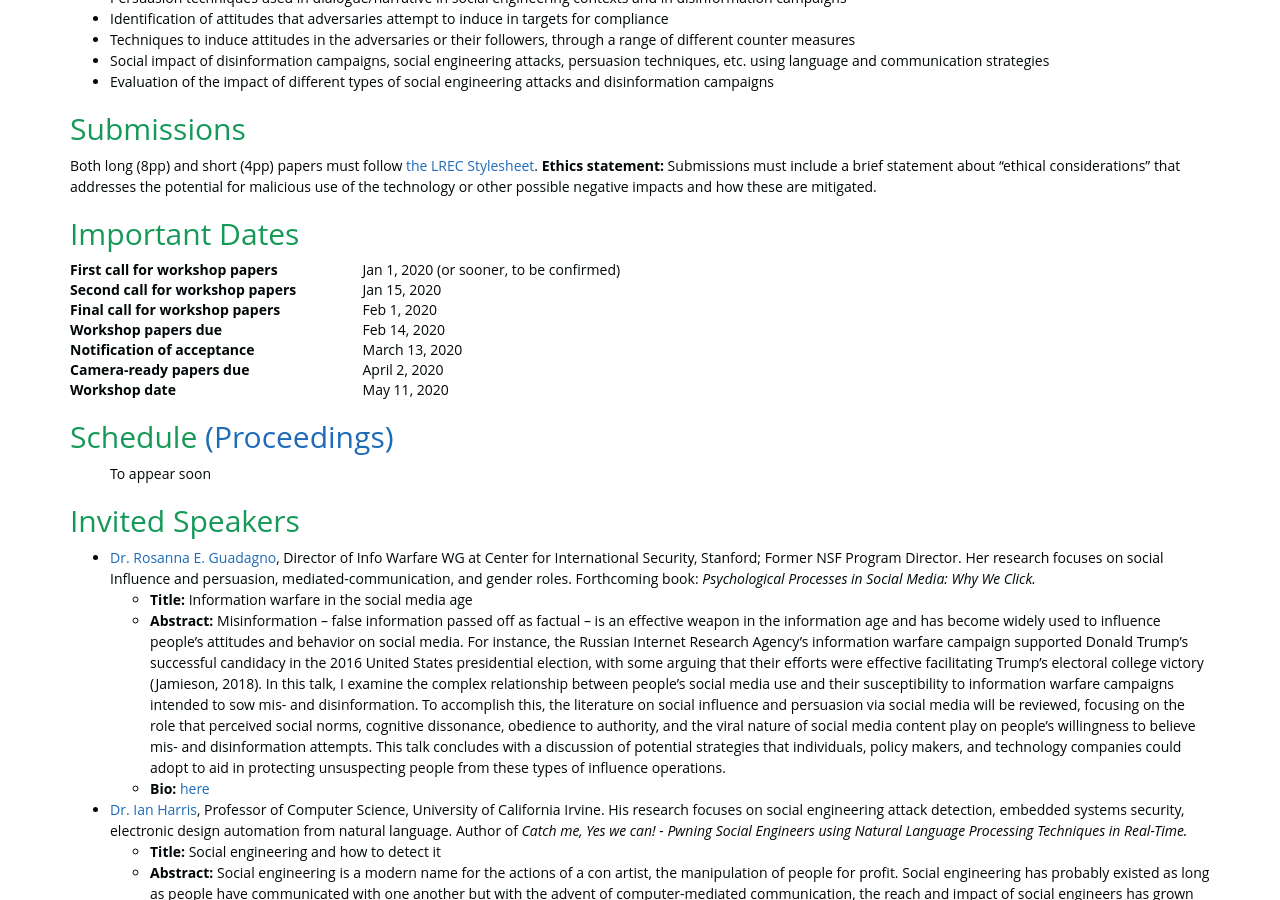
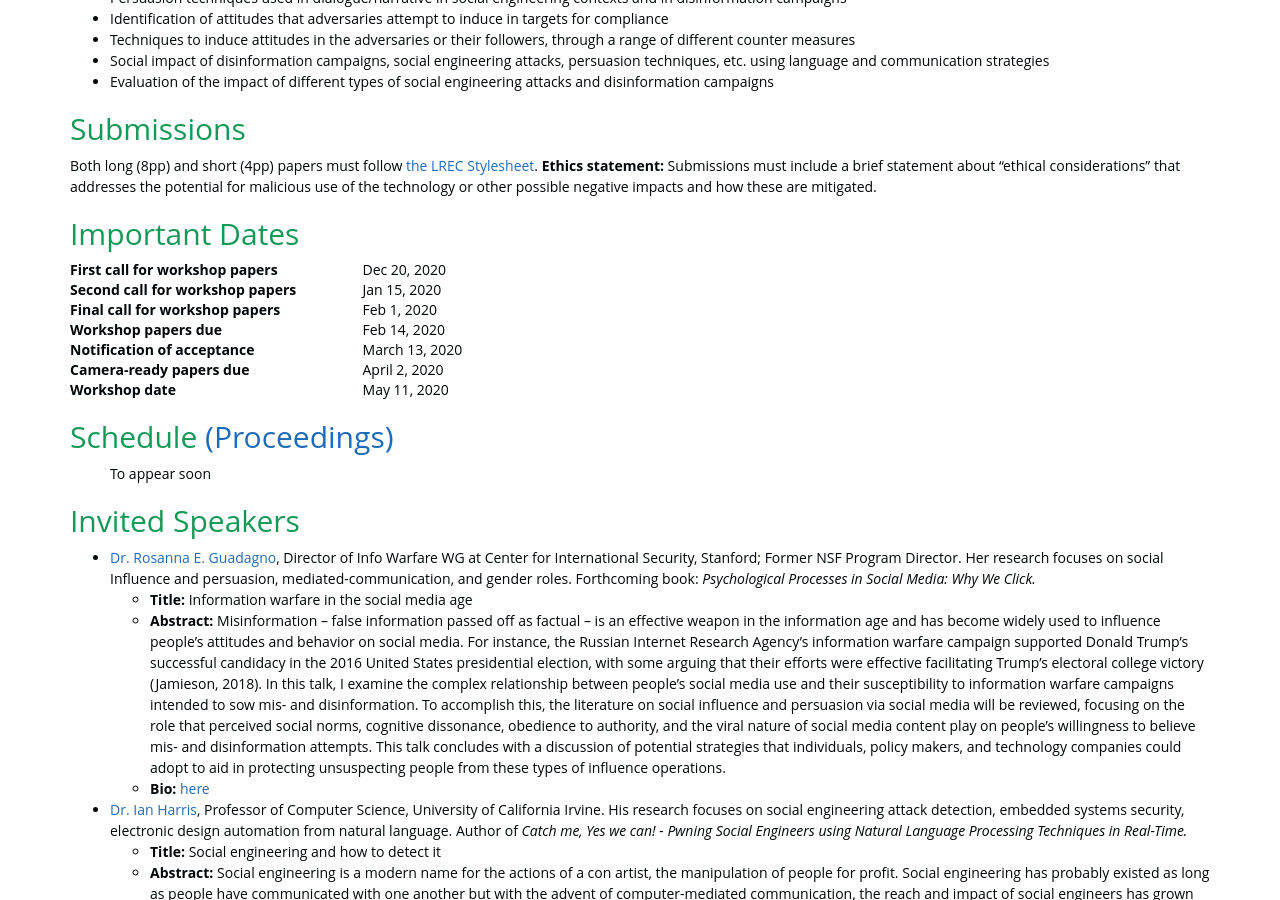
Before and after one commit to social-threats/social-threats.github.io, a Jekyll site: the page built from index.html, in a window 1280 px wide and 900 px high, scrolled down 1202 px. Built offline with Jekyll 4.4.1, drawn with Linux system fonts in a browser that asks for light colours; nearby versions of some CDN libraries.

Commit message:
updated the CFP date

```diff
--- a/_includes/_STOC_2020/important_dates.html
+++ b/_includes/_STOC_2020/important_dates.html
@@ -4,7 +4,7 @@
 
 <dl class="row">
     <dt class="col-sm-3">First call for workshop papers</dt>
-    <dd class="col-sm-9">Jan 1, 2020 (or sooner, to be confirmed)</dd>
+    <dd class="col-sm-9">Dec 20, 2020</dd>
     <dt class="col-sm-3">Second call for workshop papers</dt>
     <dd class="col-sm-9">Jan 15, 2020</dd>
     <dt class="col-sm-3">Final call for workshop papers</dt>
```
